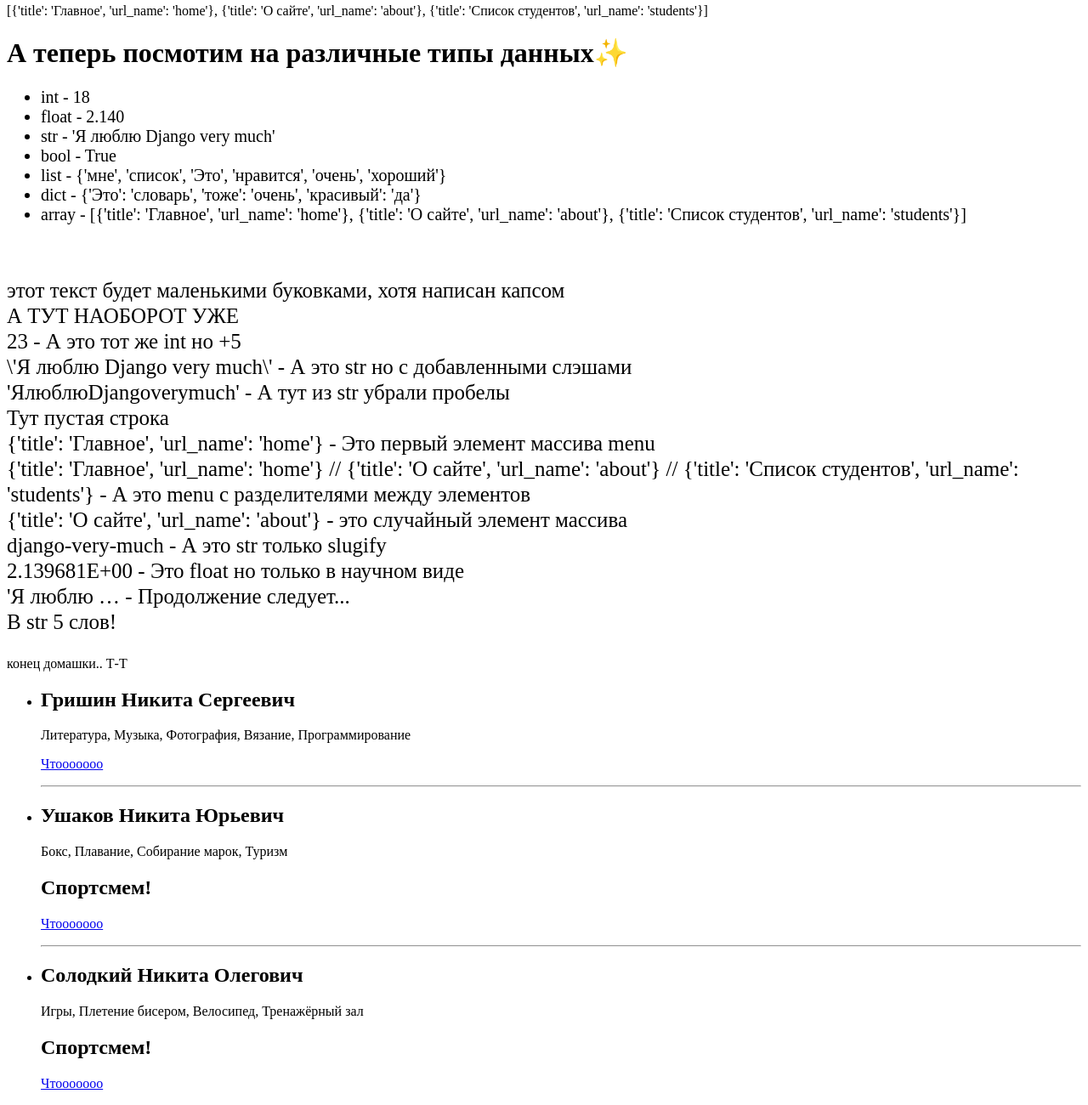
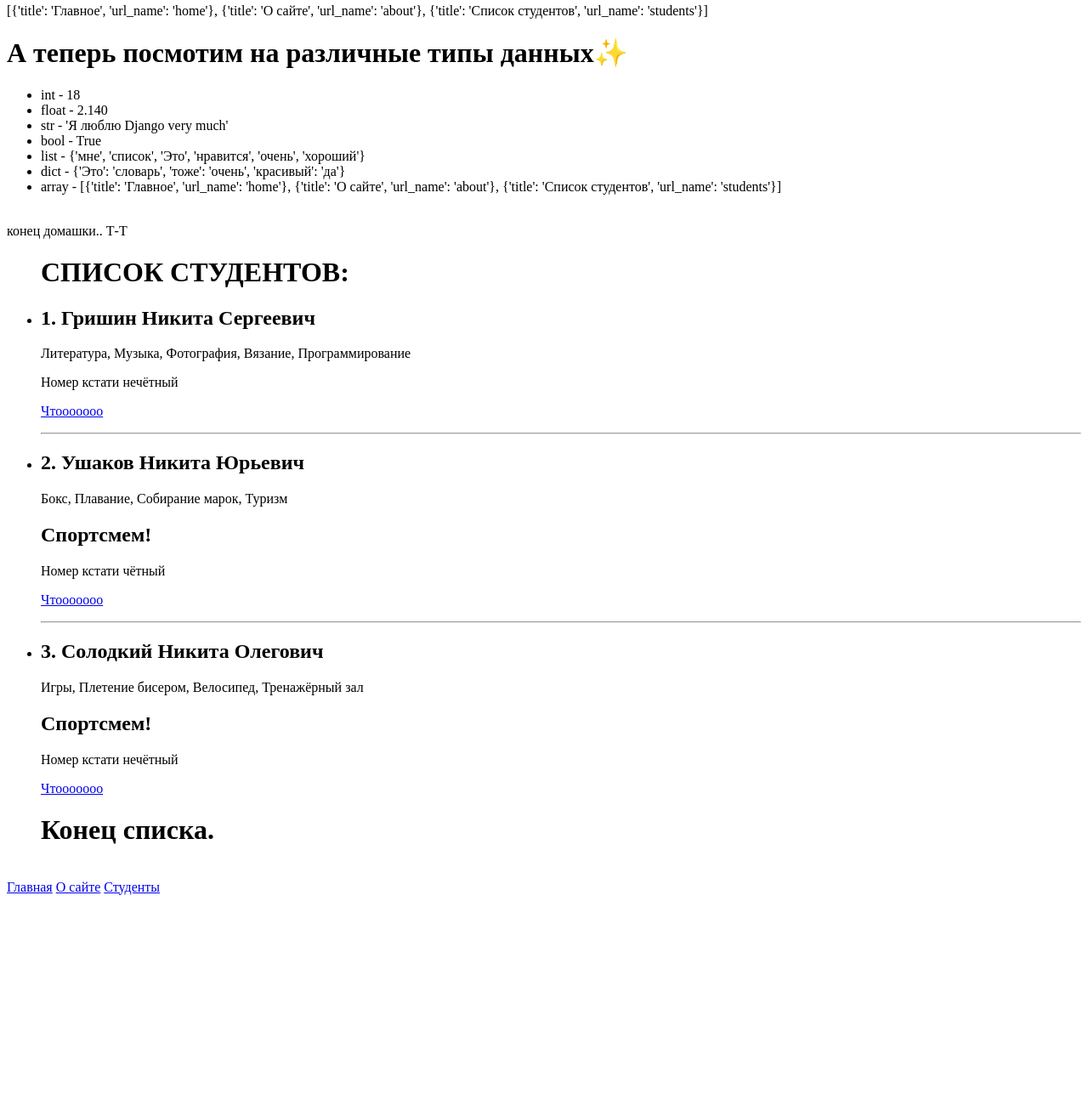
Before and after one commit to NiclBro301/Course2, a Django app: page / in a window 1280 px wide. Shown: the part 427-1727 px from the top of the page at 85% size. After the commit the page ends 1480 px from the top, so only its background shows below. Run offline with Django 4.2, Linux system fonts and the light colour scheme.

Commit message:
Сделал дз (не без проблем но всё-же)

```diff
--- a/coolsite/women/templates/women/index.html
+++ b/coolsite/women/templates/women/index.html
@@ -4,13 +4,7 @@
     <meta charset="UTF-8">
     <title>{{title}}</title>
     <style>
-        .text {
-            font-size: 25px;
-            line-height: 30px;
-        }
-        .container {
-            font-size: 20px;
-        }
+        #это css
     </style>
 </head>
 <body>
@@ -31,36 +25,27 @@
     <li>dict - {{dict}}</li>
     <li>array - {{menu}}</li>
 </ul><br>
-<p class="text">
-    {% filter force_escape|lower %}
-        ЭТОТ ТЕКСТ БУДЕТ МАЛЕНЬКИМИ БУКОВКАМИ, ХОТЯ НАПИСАН КАПСОМ
-    {% endfilter %}<br>
-    {% filter force_escape|upper %}
-        а тут наоборот уже
-    {% endfilter %}<br>
-    {{ int|add:"5"}} - А это тот же int но +5<br>
-    {{ str|addslashes}} - А это str но с добавленными слэшами<br>
-    {{ str|cut:" " }} - А тут из str убрали пробелы<br>
-    {{ null|default:"Тут пустая строка" }}<br>
-    {{ menu|first }} - Это первый элемент массива menu<br>
-    {{ menu|join:" // " }} - А это menu с разделителями между элементов<br>
-    {{ menu|random }} - это случайный элемент массива<br>
-    {{ str|slugify }} - А это str только slugify<br>
-    {{ float|stringformat:"E" }} - Это float но только в научном виде<br>
-    {{ str|truncatechars:10 }} - Продолжение следует...<br>
-    В str {{ str|wordcount }} слов!<br>
-</p>
+
 конец домашки.. Т-Т
 <br>
 
 <ul>
     {% for p in posts %}
+    {% if forloop.first %}
+        <h1>СПИСОК СТУДЕНТОВ:</h1>
+    {% endif %}
     <li>
-        <h2>{{p.FIO}}</h2>
+        <h2>{{ forloop.counter }}. {{p.FIO}}</h2>
         <p>{{p.interesting}}</p>
 
         {% if p.is_sport == True %}
         <h2>Спортсмем!</h2>
+        {% endif %}
+
+        {% if p.id|divisibleby:"2" %}
+            Номер кстати чётный
+        {% else %}
+            Номер кстати нечётный
         {% endif %}
 
         <p><a href="{% url 'student' p.id %}">Чтооооооо</a></p>
@@ -68,9 +53,18 @@
         {% if not forloop.last %}
         <hr>
         {% endif %}
+
+        {% if forloop.counter0 >= 2 %}
+        <h1>Конец списка.</h1>
+        {% endif %}
+
     </li>
     {% endfor %}
-</ul>
+</ul><br>
+
+<a href="{% url 'home' %}">Главная</a>
+<a href="{% url 'about' %}">О сайте</a>
+<a href="{% url 'student' 1 %}">Студенты</a>
 
 </body>
 </html>
--- a/coolsite/women/urls.py
+++ b/coolsite/women/urls.py
@@ -33,5 +33,5 @@
     path('three/', three),
     path('four/', four),
     path('articles/<alph:cat_id>/', category),
-
+    path('about/', about, name='about')
 ]
--- a/coolsite/women/views.py
+++ b/coolsite/women/views.py
@@ -7,20 +7,21 @@
 # Create your views here.
 
 menu = [{'title': 'Главное', 'url_name': 'home'},
-        {'title': 'О сайте', 'url_name': 'about'}, #СДЕЛАЙ ЭТУ СТРАНИЦУ Я ТЕБЯ УМОЛЯЮ ПРОШУ
+        {'title': 'О сайте', 'url_name': 'about'},
         {'title': 'Список студентов', 'url_name': 'students'}
         ]
+
 list = {'Это', 'список', 'хороший', 'очень', 'мне', 'очень', 'нравится'}
-dict = {'Это':'словарь', 'тоже':'очень', 'красивый':'да'}
+dict = {'Это': 'словарь', 'тоже': 'очень', 'красивый': 'да'}
 
 
-data_bd = [{'id':5, 'FIO': 'Гришин Никита Сергеевич', 'interesting': 'Литература, Музыка, Фотография, Вязание, Программирование', 'is_sport':False},
-            {'id':12, 'FIO': 'Ушаков Никита Юрьевич', 'interesting': 'Бокс, Плавание, Собирание марок, Туризм', 'is_sport':True},
-            {'id':11, 'FIO': 'Солодкий Никита Олегович', 'interesting': 'Игры, Плетение бисером, Велосипед, Тренажёрный зал', 'is_sport':True},
+data_bd = [{'id':5, 'FIO': 'Гришин Никита Сергеевич', 'interesting': 'Литература, Музыка, Фотография, Вязание, Программирование', 'is_sport': False},
+            {'id':12, 'FIO': 'Ушаков Никита Юрьевич', 'interesting': 'Бокс, Плавание, Собирание марок, Туризм', 'is_sport': True},
+            {'id':11, 'FIO': 'Солодкий Никита Олегович', 'interesting': 'Игры, Плетение бисером, Велосипед, Тренажёрный зал', 'is_sport': True},
            ]
 
 def main(request):
-    data = {'title':'Главная страница',
+    data = {'title': 'Главная страница',
             'menu': menu,
             'list': list,
             'dict': dict,
@@ -33,6 +34,15 @@
             }
 
     return render(request, 'women/index.html', context=data)
+
+def about(request):
+    data={'menu': menu}
+
+    #{% for p in menu %}
+    #<a href="{% url '{{p.url_name}}' %}">{{p.title}}</a>
+    #{% endfor %} ОНО НЕ РАБОТАЕТ ПОМОГИТЕЕЕЕ
+
+    return render(request, 'women/about.html', context=data)
 
 def one(request):
     raise serverError(exception=500)
```
Also changed, not shown: coolsite/women/templates/women/about.html (added, +21 -0 lines).
